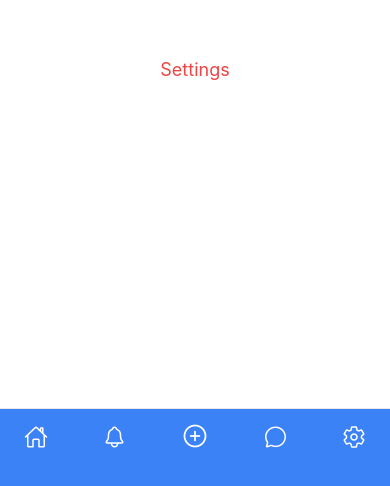
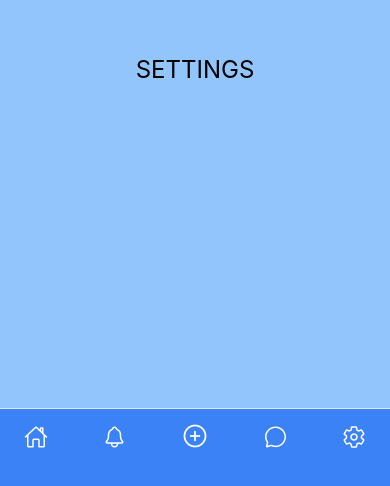
Before and after one commit to alieron/floodguard, a React Native app: screen /Settings in a window 390 px wide. Shown: the part 352-838 px from the top of the page. Built offline with nearby package versions, Linux system fonts and the light colour scheme.

Commit message:
changed the colour of the settings screen to blue

```diff
--- a/screens/Settings.tsx
+++ b/screens/Settings.tsx
@@ -2,9 +2,9 @@ import { Text, View } from 'react-native';
 
 export default function Settings() {
   return (
-    <View className="flex-1 justify-center items-center bg-white">
-      <Text className="text-center text-red-500 text-lg">
-        Settings
+    <View className="flex-1 justify-center items-center bg-blue-300">
+      <Text className="text-center text-black text-2xl">
+        SETTINGS
       </Text>
     </View>
   );
```
